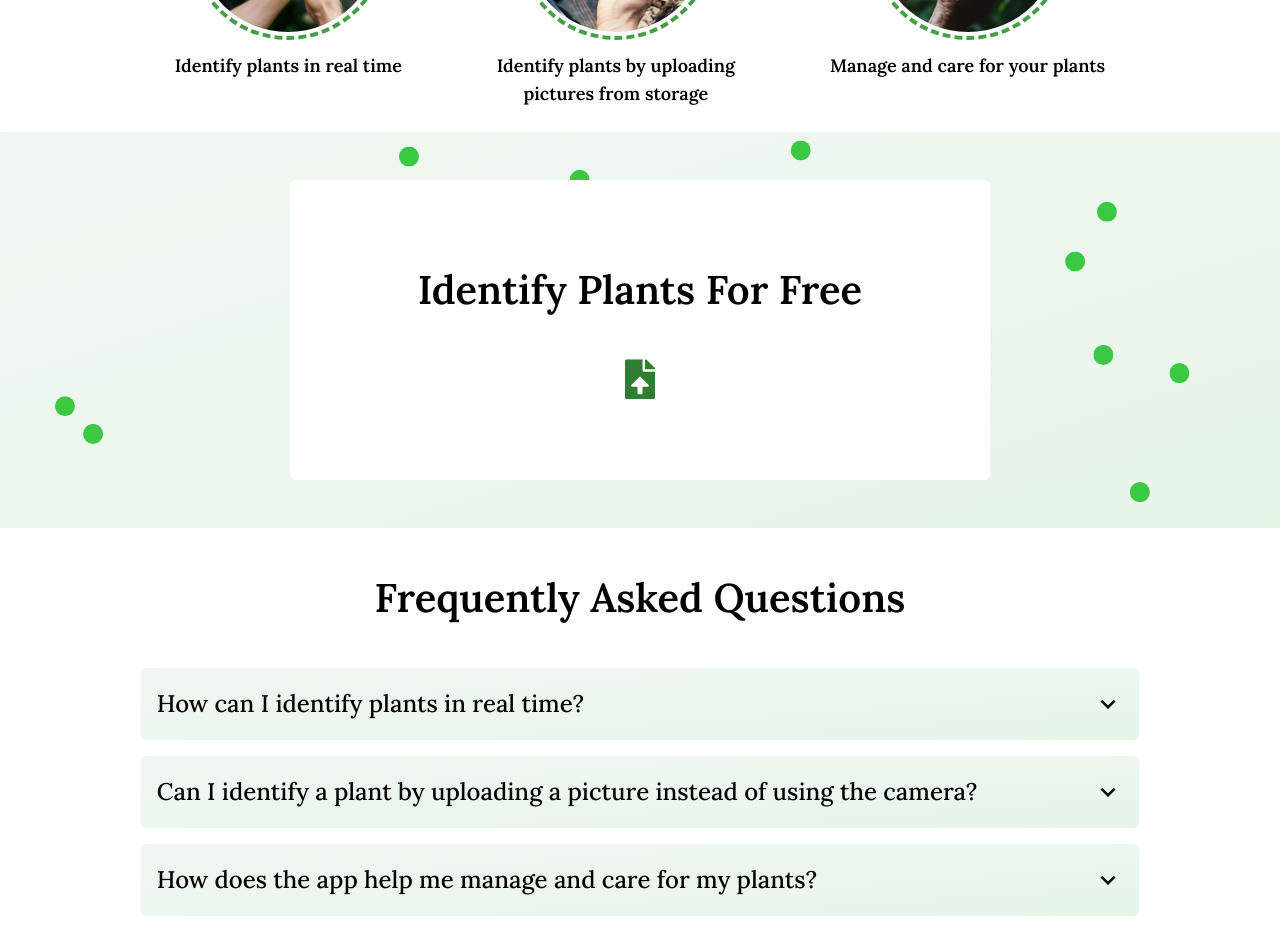
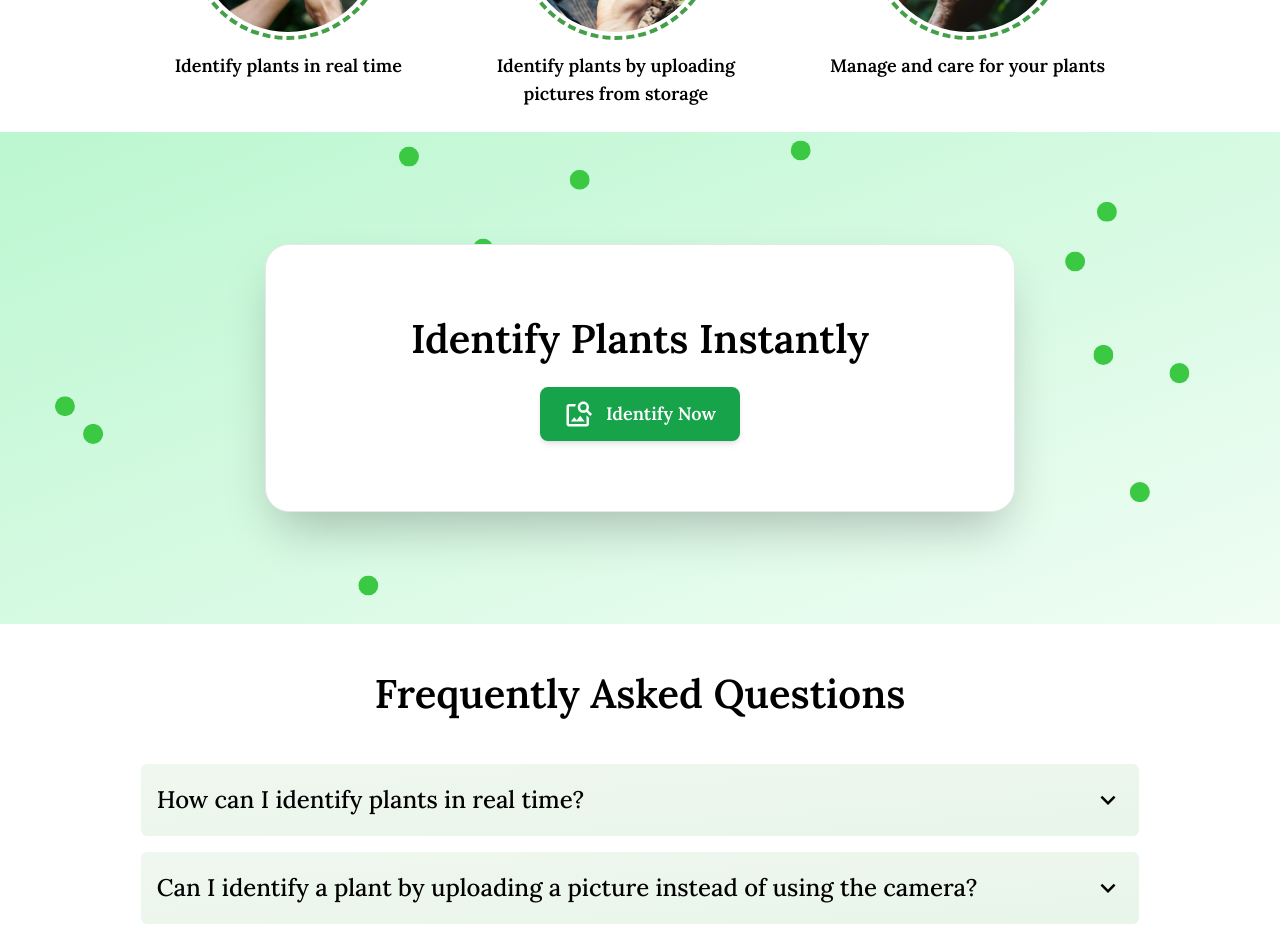
Before and after one commit to Green-World-Project/green-world-web, a React (Vite) app: page /home in a window 1280 px wide. Shown: the part 1100-2029 px from the top of the page. Built offline with nearby package versions, Linux system fonts and the light colour scheme.

Commit message:
style: update styles for IdentifyRedirect component

```diff
--- a/src/pages/Home/components/IdentifyRedirect.tsx
+++ b/src/pages/Home/components/IdentifyRedirect.tsx
@@ -1,8 +1,8 @@
 import { useRef } from "react";
 import { useNavigate } from "react-router-dom";
-import { motion, useInView } from "framer-motion";
-import FloatingDotsBackground from "../../../shared/FloatingDotsBackground";
-import { FaFileUpload } from "react-icons/fa";
+import { useInView, motion } from "framer-motion";
+import { MdOutlineImageSearch } from "react-icons/md";
+import FloatingDotsBackground from "../../../shared/FloatingDotsBackground"; // Assuming you have this
 
 export default function IdentifyRedirect() {
   const containerRef = useRef(null);
@@ -16,28 +16,33 @@ export default function IdentifyRedirect() {
 
   return (
     <section
-      className="relative overflow-hidden bg-gradient-to-br from-lightGreen to-paleGreen
-     px-5 py-12 max-[340px]:px-0"
+      className="relative overflow-hidden bg-gradient-to-br from-green-200 to-green-50
+      px-6 py-24 sm:px-10 md:py-28"
     >
       <FloatingDotsBackground numberOfDots={25} />
       <motion.div
         ref={containerRef}
-        className="relative upload-container max-w-[700px] mx-auto bg-white z-20 text-center px-5 py-20 rounded-md"
+        className="relative upload-container max-w-[750px] mx-auto bg-white z-20 text-center
+        px-6 py-12 sm:px-8 sm:py-16 shadow-2xl rounded-3xl border border-gray-200"
         initial="hidden"
         animate={isInView ? "visible" : "hidden"}
         variants={fadeUp}
         transition={{ duration: 0.5, delay: 0.3 }}
       >
-        <h2 className="text-black text-[2.5rem] font-semibold mb-2 max-[340px]:text-4xl">
-          Identify Plants For Free
-        </h2>
-        <div className="flex justify-center mt-10">
+        <div className="flex flex-col items-center justify-center gap-6">
+          <h2 className="text-black text-[2.5rem] font-semibold">
+            Identify Plants Instantly
+          </h2>
+
           <motion.button
             onClick={() => navigate("/identify")}
-            animate={{ y: [0, -10, 0] }}
-            transition={{ duration: 2, repeat: Infinity, ease: "easeInOut" }}
+            className="flex items-center gap-3 px-6 py-3 text-lg font-semibold text-white bg-green-600
+            rounded-lg shadow-md hover:bg-green-700 transition-all focus:outline-none focus:ring-4 focus:ring-green-300"
+            animate={{ y: [0, -8, 0] }}
+            transition={{ duration: 4, repeat: Infinity, ease: "easeInOut" }}
           >
-            <FaFileUpload fill="#2e7d32" fontSize={40} />
+            <MdOutlineImageSearch size={30} />
+            Identify Now
           </motion.button>
         </div>
       </motion.div>
```
